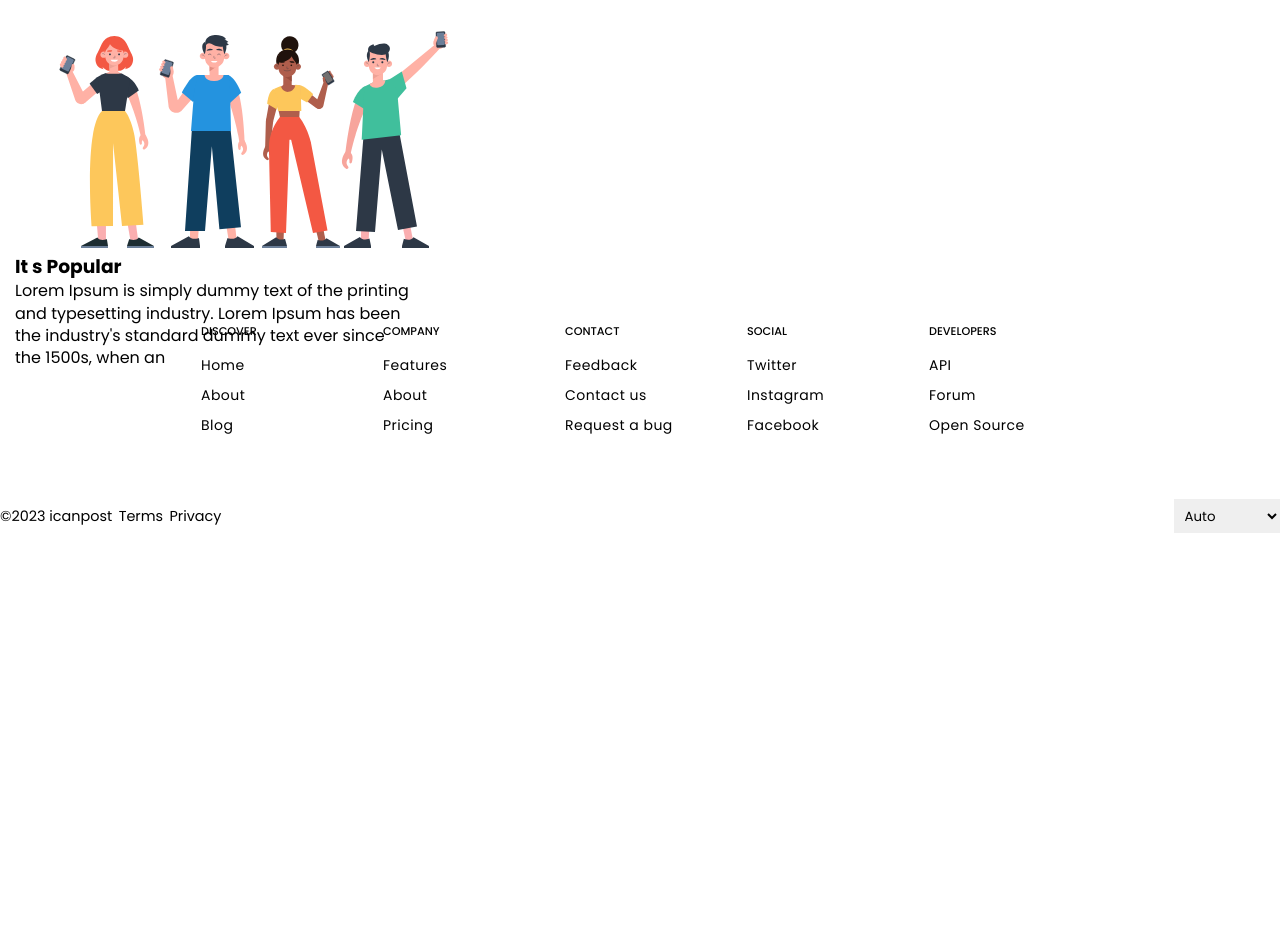
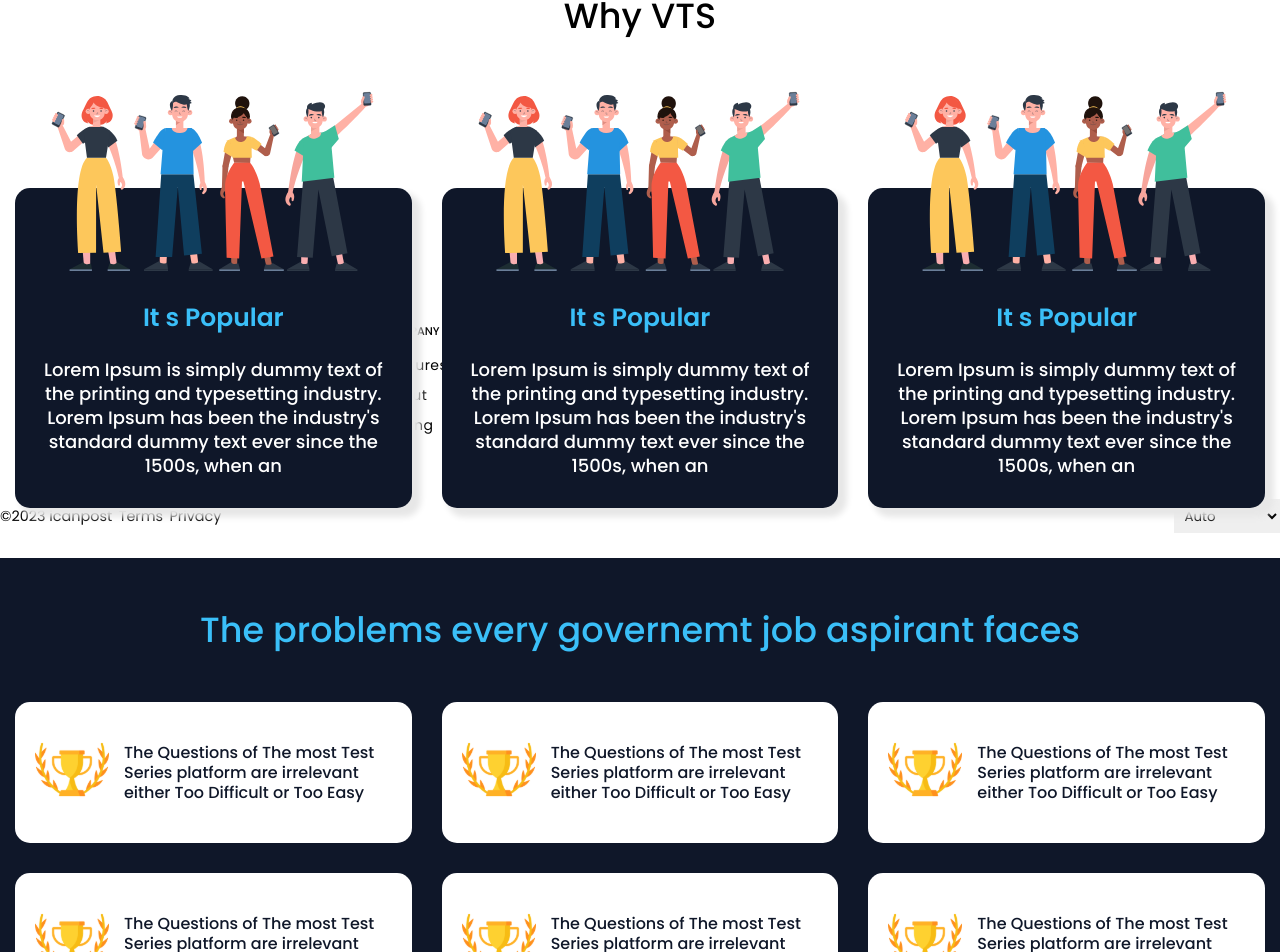
Before and after one commit to VenusTestSeries/VTS, a Next.js app: page / in a window 1280 px wide. Shown: the part 628-1580 px from the top of the page. Before the commit the page ends 1193 px from the top, so only its background shows below. Built offline with nearby package versions, Linux system fonts and the light colour scheme.

Commit message:
header completed

```diff
--- a/package.json
+++ b/package.json
@@ -11,6 +11,7 @@
   "dependencies": {
     "@next/font": "^13.1.1",
     "@reduxjs/toolkit": "^1.9.1",
+    "@splidejs/react-splide": "^0.7.12",
     "@types/node": "18.11.18",
     "@types/react": "18.0.26",
     "@types/react-dom": "18.0.10",
--- a/pages/index.tsx
+++ b/pages/index.tsx
@@ -45,13 +45,41 @@ function Home() {
         </div>
       </section>
 
-      <section>
+      <section className="pt-50 pb-50">
         <div className="container">
-          <h2>Why VTS</h2>
+          <h2 className="text_center heading2">Why VTS</h2>
           <div className="row">
             <div className="vts-4">
-              <div className="boxdesign1">
-                <div className="image">
+              <div className={style.boxdesign1}>
+                <div className={style.image}>
+                  <img src="/svg/popular.svg" alt="" />
+                </div>
+                <h3>It s Popular</h3>
+                <p>
+                  Lorem Ipsum is simply dummy text of the printing and
+                  typesetting industry. Lorem Ipsum has been the industry's
+                  standard dummy text ever since the 1500s, when an
+                </p>
+              </div>
+            </div>
+
+            <div className="vts-4">
+              <div className={style.boxdesign1}>
+                <div className={style.image}>
+                  <img src="/svg/popular.svg" alt="" />
+                </div>
+                <h3>It s Popular</h3>
+                <p>
+                  Lorem Ipsum is simply dummy text of the printing and
+                  typesetting industry. Lorem Ipsum has been the industry's
+                  standard dummy text ever since the 1500s, when an
+                </p>
+              </div>
+            </div>
+
+            <div className="vts-4">
+              <div className={style.boxdesign1}>
+                <div className={style.image}>
                   <img src="/svg/popular.svg" alt="" />
                 </div>
                 <h3>It s Popular</h3>
@@ -65,6 +93,102 @@ function Home() {
           </div>
         </div>
       </section>
+
+      <section className={`${style.awardsection} pt-50 pb-50`}>
+        <div className="container">
+          <h2 className="text_center heading2 text_skyblue">
+            The problems every governemt job aspirant faces
+          </h2>
+          <div className="row mt-50">
+            <div className="vts-4">
+              <div className={style.boxdesign2}>
+                <div className={style.image}>
+                  <img src="/svg/winner1.svg" alt="" />
+                </div>
+                <div className={style.text}>
+                  <p>
+                    The Questions of The most Test Series platform are
+                    irrelevant either Too Difficult or Too Easy{" "}
+                  </p>
+                </div>
+              </div>
+            </div>
+
+            <div className="vts-4">
+              <div className={style.boxdesign2}>
+                <div className={style.image}>
+                  <img src="/svg/winner1.svg" alt="" />
+                </div>
+                <div className={style.text}>
+                  <p>
+                    The Questions of The most Test Series platform are
+                    irrelevant either Too Difficult or Too Easy{" "}
+                  </p>
+                </div>
+              </div>
+            </div>
+
+            <div className="vts-4">
+              <div className={style.boxdesign2}>
+                <div className={style.image}>
+                  <img src="/svg/winner1.svg" alt="" />
+                </div>
+                <div className={style.text}>
+                  <p>
+                    The Questions of The most Test Series platform are
+                    irrelevant either Too Difficult or Too Easy{" "}
+                  </p>
+                </div>
+              </div>
+            </div>
+
+            <div className="vts-4">
+              <div className={style.boxdesign2}>
+                <div className={style.image}>
+                  <img src="/svg/winner1.svg" alt="" />
+                </div>
+                <div className={style.text}>
+                  <p>
+                    The Questions of The most Test Series platform are
+                    irrelevant either Too Difficult or Too Easy{" "}
+                  </p>
+                </div>
+              </div>
+            </div>
+            <div className="vts-4">
+              <div className={style.boxdesign2}>
+                <div className={style.image}>
+                  <img src="/svg/winner1.svg" alt="" />
+                </div>
+                <div className={style.text}>
+                  <p>
+                    The Questions of The most Test Series platform are
+                    irrelevant either Too Difficult or Too Easy{" "}
+                  </p>
+                </div>
+              </div>
+            </div>
+
+            <div className="vts-4">
+              <div className={style.boxdesign2}>
+                <div className={style.image}>
+                  <img src="/svg/winner1.svg" alt="" />
+                </div>
+                <div className={style.text}>
+                  <p>
+                    The Questions of The most Test Series platform are
+                    irrelevant either Too Difficult or Too Easy{" "}
+                  </p>
+                </div>
+              </div>
+            </div>
+          </div>
+
+          <div className={style.callbtn}>
+            <Button theme="secondry">Call To Action</Button>
+          </div>
+        </div>
+      </section>
     </div>
   );
 }
--- a/styles/globals.scss
+++ b/styles/globals.scss
@@ -43,7 +43,7 @@
   --venus-var-skyblue: var(--venus-skyblue);
   --night-var-primary: var(--night-primary);
   --night-var-primary2: var(--night-primary2);
-  --night-var-color5: var(night-color5);
+  --night-var-color5: var(--night-color5);
 }
 
 *,
@@ -406,3 +406,38 @@ html {
   font-size: 15px;
   line-height: 20px;
 }
+
+.text_center {
+  text-align: center;
+}
+.text_right {
+  text-align: right;
+}
+.text_left {
+  text-align: left;
+}
+.text_justfiy {
+  text-align: justify;
+}
+
+.heading2 {
+  font-style: normal;
+  font-weight: 500;
+  font-size: 35px;
+  line-height: 44px;
+}
+
+.pt-50 {
+  padding-top: 50px;
+}
+
+.pb-50 {
+  padding-bottom: 50px;
+}
+.mt-50 {
+  margin-top: 50px;
+}
+
+.mb-50 {
+  margin-bottom: 50px;
+}
--- a/styles/home.module.scss
+++ b/styles/home.module.scss
@@ -1,6 +1,6 @@
 .banersection {
   position: relative;
-  background: #0f1729;
+  background: var(--night-var-color5);
   height: 500px;
   display: flex;
   align-items: center;
@@ -38,5 +38,70 @@
 }
 
 .boxdesign1 {
-  background: #0f1729;
+  position: relative;
+  background: var(--night-var-color5);
+  box-shadow: 7px 7px 6px 2px #e7e7e7;
+  border-radius: 15px;
+  padding-bottom: 30px;
+  padding-left: 20px;
+  padding-right: 20px;
+  display: block;
+  padding-top: 120px;
+  margin-top: 150px;
+  .image {
+    width: 100%;
+    box-sizing: border-box;
+    position: absolute;
+    left: 0;
+    /* margin-bottom: 26px; */
+    top: -140px;
+    img {
+      width: 100%;
+      display: flex;
+      flex: 1;
+      top: 0;
+      margin-top: 0;
+    }
+  }
+  h3 {
+    text-align: center;
+    font-weight: 600;
+    font-size: 25px;
+    line-height: 20px;
+    color: #3abff8;
+    margin-bottom: 30px;
+    /* padding-top: 171px; */
+  }
+  p {
+    font-style: normal;
+    font-weight: 500;
+    font-size: 18px;
+    line-height: 24px;
+    color: #ffffff;
+    text-align: center;
+  }
 }
+
+.awardsection {
+  background: var(--night-var-color5);
+  .boxdesign2 {
+    background: #ffffff;
+    border-radius: 15px;
+    margin-bottom: 30px;
+    padding: 34px 20px;
+    display: flex;
+    gap: 15px;
+    align-items: center;
+    p {
+      font-weight: 500;
+      font-size: 16px;
+      line-height: 20px;
+      color: var(--night-var-color5);
+    }
+  }
+  .callbtn {
+    max-width: 300px;
+    margin: 0 auto;
+    margin-top: 20px;
+  }
+}
```
Also changed, not shown: public/svg/winner1.svg (added), 1 other file (tests, documents, lock files or other folders).
